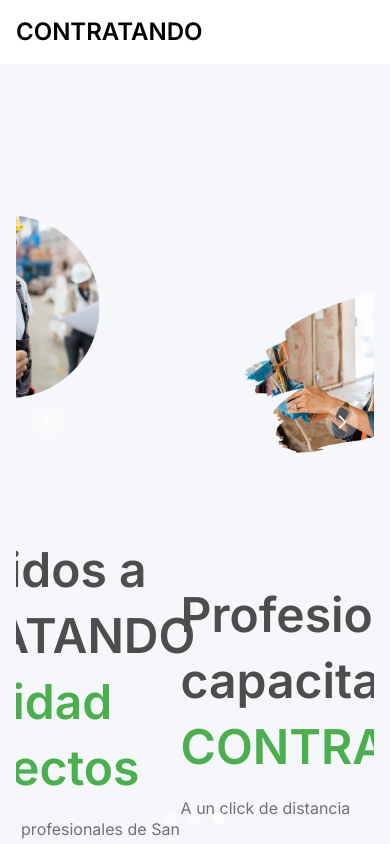
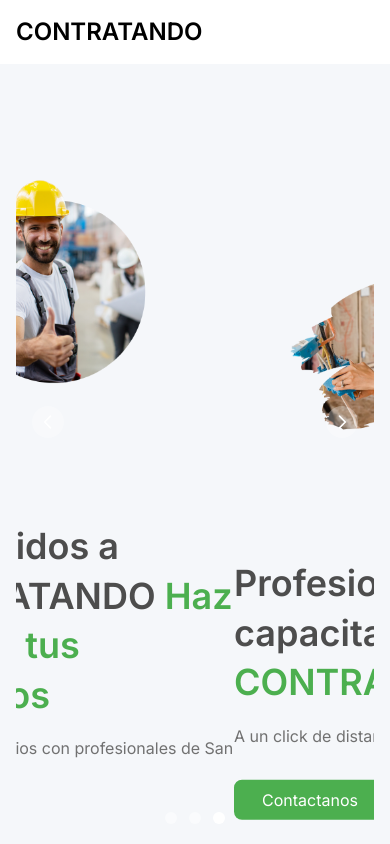
Before and after one commit to Danisole/contratando, a React (Vite) app: page / in a window 390 px wide. Shown: the top 844 px of the page. Built offline with nearby package versions, Linux system fonts and the light colour scheme; some icons are missing.

Commit message:
espacios y tamaños

```diff
--- a/src/App.jsx
+++ b/src/App.jsx
@@ -23,8 +23,8 @@ function App() {
       <Product/>
       <Blog/>
       <Newsletter/>
+      <MyFooter/>
       <Whatsapp/>
-      <MyFooter/>
     </>
   );
 }
--- a/src/components/Home.jsx
+++ b/src/components/Home.jsx
@@ -11,35 +11,35 @@ const Home = () => {
     <div className=" bg-neutralSilver" id="home">
       <div className="px-4 lg:px-14 max-w-screen-2xl mx-auto min-h-screen h-screen flex justify-center items-center">
         <Carousel className="w-full mx-auto">
-          <div className="my-28 md:my-8 py-12 flex flex-col w-full mx-auto md:flex-row-reverse items-center justify-between gap-12">
+          <div className="my-16 md:my-8 py-12 flex flex-col w-full mx-auto md:flex-row-reverse items-center justify-between gap-12">
           <div>
             <img src={banner} alt=""/>
            </div>
             {/* hero text */}
            <div className="md:w-1/2">
-            <h1 className="text-5xl mb-4 font-semibold text-neutralDGrey md:w-3/4 leading-snug">Bienvenidos a CONTRATANDO <span className="text-brandPrimary leading-snug">Haz realidad tus proyectos</span></h1>
+            <h1 className="text-4xl mb-4 font-semibold text-neutralDGrey md:w-3/4 leading-snug">Bienvenidos a CONTRATANDO <span className="text-brandPrimary leading-snug">Haz realidad tus proyectos</span></h1>
             <p className="text-neutralGrey text-base mb-8">Conectando usuarios con profesionales de San Juan</p>
             <button className="px-7 py-2 bg-brandPrimary text-white rounded-lg hover:bg-neutralDGrey">Registrate</button>
            </div>
           </div>
-          <div className="my-28 md:my-8 py-12 flex flex-col w-full mx-auto md:flex-row-reverse items-center justify-between gap-12">
+          <div className="my-16 md:my-8 py-12 flex flex-col w-full mx-auto md:flex-row-reverse items-center justify-between gap-12">
           <div>
             <img src={banner2} alt=""/>
            </div>
             {/* hero text */}
            <div className="md:w-1/2">
-            <h1 className="text-5xl mb-4 font-semibold text-neutralDGrey md:w-3/4 leading-snug">Profesionales capacitados en <span className="text-brandPrimary leading-snug">CONTRATANDO</span></h1>
+            <h1 className="text-4xl mb-4 font-semibold text-neutralDGrey md:w-3/4 leading-snug">Profesionales capacitados en <span className="text-brandPrimary leading-snug">CONTRATANDO</span></h1>
             <p className="text-neutralGrey text-base mb-8">A un click de distancia</p>
             <button className="px-7 py-2 bg-brandPrimary text-white rounded-lg hover:bg-neutralDGrey">Contactanos</button>
            </div>
           </div>
-          <div className="my-28 md:my-8 py-12 flex flex-col w-full mx-auto md:flex-row-reverse items-center justify-between gap-12">
+          <div className="my-16 md:my-8 py-12 flex flex-col w-full mx-auto md:flex-row-reverse items-center justify-between gap-12">
           <div>
             <img src={banner3} alt=""/>
            </div>
             {/* hero text */}
            <div className="md:w-1/2">
-            <h1 className="text-5xl mb-4 font-semibold text-neutralDGrey md:w-3/4 leading-snug">Simplifica tu búsqueda y contratación con  <span className="text-brandPrimary leading-snug">CONTRATANDO</span></h1>
+            <h1 className="text-4xl mb-4 font-semibold text-neutralDGrey md:w-3/4 leading-snug">Simplifica tu búsqueda y contratación con  <span className="text-brandPrimary leading-snug">CONTRATANDO</span></h1>
             <p className="text-neutralGrey text-base mb-8">Plataforma segura y gratuita</p>
             <button className="px-7 py-2 bg-brandPrimary text-white rounded-lg hover:bg-neutralDGrey">Registrate</button>
            </div>
```
